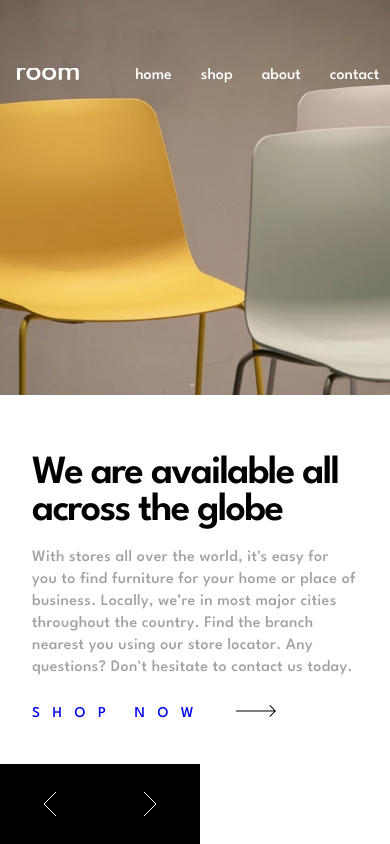
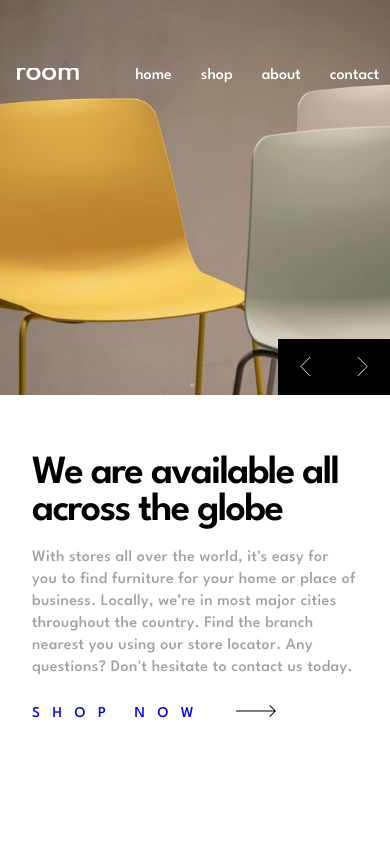
Before and after one commit to thorrellt/room, a React (Vite) app: page / in a window 390 px wide. Shown: the top 844 px of the page. Built offline with nearby package versions, Linux system fonts and the light colour scheme.

Commit message:
update arrow box for small screens

```diff
--- a/src/components/App.jsx
+++ b/src/components/App.jsx
@@ -61,6 +61,7 @@ function App() {
         slideState={slideState}
         slideLeft={slideLeft}
         slideRight={slideRight}
+        windowWidth = {windowWidth}
       />
       <Footer />
     </div>
--- a/src/components/Heading.jsx
+++ b/src/components/Heading.jsx
@@ -19,14 +19,14 @@ import data from '../data.js'
 export default function Header(props) {
 
 
-    const { title, content, id, slideState, slideLeft, slideRight } = props
+    const { windowWidth, slideState, slideLeft, slideRight } = props
 
     const [usedId, setUsedId] = useState(1)
 
 
     useEffect(() => {
-        if(usedId !== slideState.currId) setUsedId(slideState.currId)
-    },[slideState])
+        if (usedId !== slideState.currId) setUsedId(slideState.currId)
+    }, [slideState])
 
     let heroImg
     switch (usedId) {
@@ -64,6 +64,15 @@ export default function Header(props) {
 
                     </CSSTransition>
                 </TransitionGroup>
+                {windowWidth <= 900 &&
+                    <div className="angle-box">
+                        <button onClick={slideLeft} href="#">
+                            <img src={leftAngle} alt="" />
+                        </button>
+                        <button onClick={slideRight} href="#">
+                            <img src={rightAngle} alt="" />
+                        </button>
+                    </div>}
             </div>
 
 
@@ -94,6 +103,7 @@ export default function Header(props) {
                     </CSSTransition>
 
                 </TransitionGroup>
+                {windowWidth > 900 &&
                     <div className="angle-box">
                         <button onClick={slideLeft} href="#">
                             <img src={leftAngle} alt="" />
@@ -101,7 +111,7 @@ export default function Header(props) {
                         <button onClick={slideRight} href="#">
                             <img src={rightAngle} alt="" />
                         </button>
-                </div>
+                    </div>}
             </div>
 
 
--- a/src/styles/Heading.css
+++ b/src/styles/Heading.css
@@ -221,5 +221,37 @@
         /* outline: 3px, solid black; */
     }
 
+    .Heading .angle-box {
+        display: flex;
+        width: 7rem;
+        height: 3.5rem;
+        position: absolute;
+        bottom: 0;
+        right: 0;
+        left: auto;
+        pointer-events: none;
+        z-index: 5;
+    }
+
+    .Heading .angle-box button {
+        flex-basis: 50%;
+        display: flex;
+        margin-block-start: 0;
+        justify-content: center;
+        align-items: center;
+        background-color: black;
+        height: 100%;
+        cursor: pointer;
+        pointer-events: auto;
+
+    }
+
+    .Heading .angle-box img {
+        color: white;
+        height: 33%;
+        width: 16%;
+        width: 12px;
+        transition: all .2s ease-in-out;
+    }
 
 }
```
Lines whose indentation alone changed are shown as unchanged.
